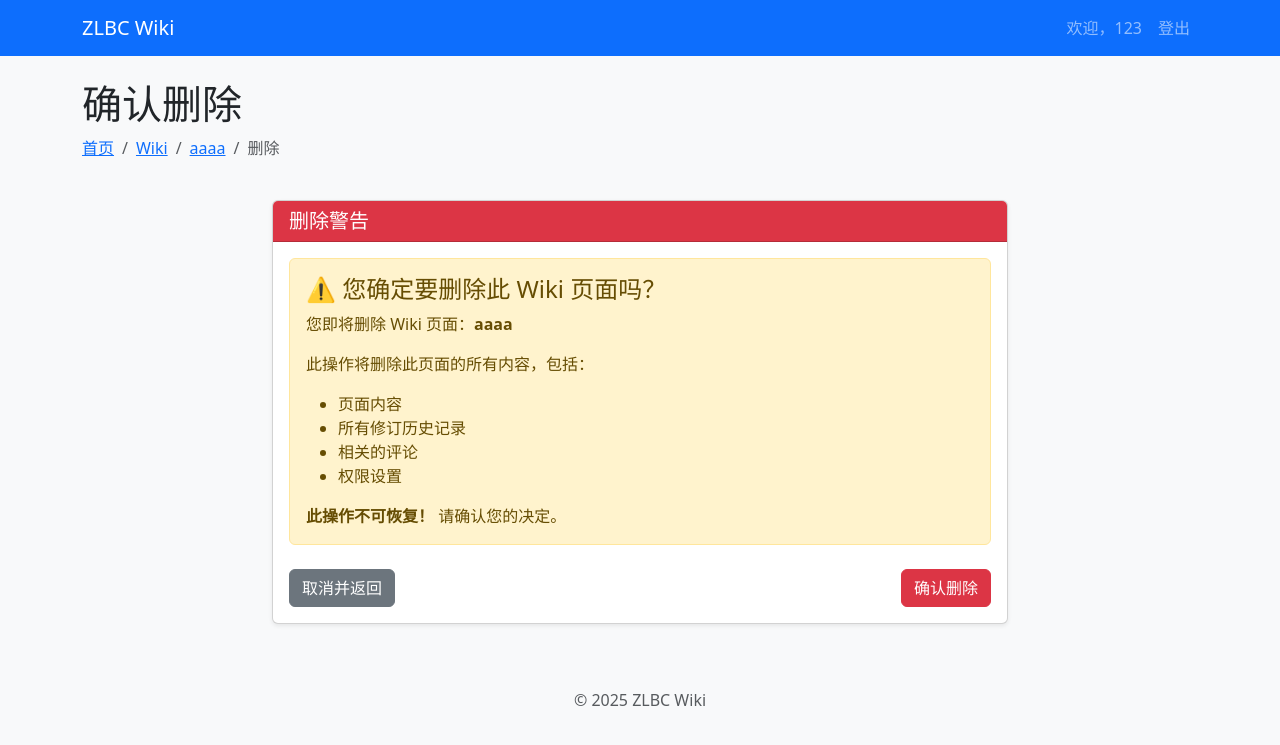
After one commit to yixinBC/zlbcwiki, a Django app: page /wiki/3/delete/ in a window 1280 px wide. The commit adds this page. Shown: the top 745 px of the page. Run offline with Django 5.2, Linux system fonts and the light colour scheme; a user stored in the database is signed in; data comes from the database, SQL or seed files in the repository; both versions use the stored data as it was after the commit; some libraries are stand-ins or nearby versions.

Commit message:
添加 Wiki 删除功能，包括删除确认页面和相关视图逻辑；更新 URL 配置以支持删除操作

```diff
--- /dev/null
+++ b/zlbcwiki/templates/wiki/delete_confirm.html
@@ -0,0 +1,63 @@
+{% extends "base.html" %}
+
+{% block title %}确认删除 - {{ wiki.title }} - ZLBC Wiki{% endblock %}
+
+{% block content %}
+<div class="container">
+    <div class="row mb-4">
+        <div class="col">
+            <h1 class="display-6">确认删除</h1>
+            <nav aria-label="breadcrumb">
+                <ol class="breadcrumb">
+                    <li class="breadcrumb-item"><a href="{% url 'index' %}">首页</a></li>
+                    <li class="breadcrumb-item"><a href="{% url 'wiki_list' %}">Wiki</a></li>
+                    <li class="breadcrumb-item"><a href="{% url 'wiki_detail' slug=wiki.slug %}">{{ wiki.title }}</a>
+                    </li>
+                    <li class="breadcrumb-item active">删除</li>
+                </ol>
+            </nav>
+        </div>
+    </div>
+
+    <div class="row justify-content-center">
+        <div class="col-md-8">
+            <div class="card shadow-sm">
+                <div class="card-header bg-danger text-white">
+                    <h5 class="mb-0">删除警告</h5>
+                </div>
+                <div class="card-body">
+                    <div class="alert alert-warning">
+                        <h4 class="alert-heading">⚠️ 您确定要删除此 Wiki 页面吗？</h4>
+                        <p>您即将删除 Wiki 页面：<strong>{{ wiki.title }}</strong></p>
+                        <p>此操作将删除此页面的所有内容，包括：</p>
+                        <ul>
+                            <li>页面内容</li>
+                            <li>所有修订历史记录</li>
+                            <li>相关的评论</li>
+                            <li>权限设置</li>
+                        </ul>
+                        <p class="mb-0"><strong>此操作不可恢复！</strong> 请确认您的决定。</p>
+                    </div>
+
+                    <form method="post">
+                        {% csrf_token %}
+                        <div class="d-flex justify-content-between mt-4">
+                            <a href="{% url 'wiki_detail' slug=wiki.slug %}" class="btn btn-secondary">
+                                <i class="bi bi-arrow-left"></i> 取消并返回
+                            </a>
+                            <button type="submit" class="btn btn-danger">
+                                <i class="bi bi-trash"></i> 确认删除
+                            </button>
+                        </div>
+                    </form>
+                </div>
+            </div>
+        </div>
+    </div>
+</div>
+{% endblock %}
+
+{% block extra_js %}
+<!-- Bootstrap Icons -->
+<link rel="stylesheet" href="https://cdn.jsdelivr.net/npm/bootstrap-icons@1.11.1/font/bootstrap-icons.css">
+{% endblock %}
--- a/zlbcwiki/templates/wiki/detail.html
+++ b/zlbcwiki/templates/wiki/detail.html
@@ -48,6 +48,9 @@
                         {% if has_edit_permission %}
                         <a href="{% url 'edit_wiki' wiki_id=wiki.id %}" class="btn btn-outline-primary">
                             <i class="bi bi-pencil"></i> 编辑
+                        </a>
+                        <a href="{% url 'delete_wiki' wiki_id=wiki.id %}" class="btn btn-outline-danger">
+                            <i class="bi bi-trash"></i> 删除
                         </a>
                         {% endif %}
                     </div>
--- a/zlbcwiki/wiki/views.py
+++ b/zlbcwiki/wiki/views.py
@@ -7,7 +7,7 @@ from django.contrib.auth.forms import UserCreationForm
 from django.core.paginator import Paginator
 from django.db import models
 from django.forms import ModelForm
-from django.http import HttpResponse, JsonResponse
+from django.http import JsonResponse
 from django.shortcuts import get_object_or_404, redirect, render
 
 from .models import Wiki, WikiImage, WikiPermission, WikiTag, WikiCategory, WikiComment
@@ -21,29 +21,35 @@ class WikiForm(ModelForm):
         model = Wiki
         fields = ["title", "slug", "content", "category", "tags"]
         widgets = {
-            'title': forms.TextInput(attrs={'class': 'form-control', 'placeholder': '输入Wiki标题'}),
-            'slug': forms.TextInput(attrs={'class': 'form-control', 'placeholder': '输入URL别名'}),
-            'content': forms.Textarea(attrs={'class': 'form-control', 'rows': 15}),
-            'category': forms.Select(attrs={'class': 'form-select'}),
-            'tags': forms.SelectMultiple(attrs={'class': 'form-select', 'size': '5'}),
+            "title": forms.TextInput(
+                attrs={"class": "form-control", "placeholder": "输入Wiki标题"}
+            ),
+            "slug": forms.TextInput(
+                attrs={"class": "form-control", "placeholder": "输入URL别名"}
+            ),
+            "content": forms.Textarea(attrs={"class": "form-control", "rows": 15}),
+            "category": forms.Select(attrs={"class": "form-select"}),
+            "tags": forms.SelectMultiple(attrs={"class": "form-select", "size": "5"}),
         }
 
         def __init__(self, *args, **kwargs):
             super().__init__(*args, **kwargs)
             # Add empty label for category field
-            self.fields['category'].empty_label = "请选择分类"
+            self.fields["category"].empty_label = "请选择分类"
 
             # Check if categories exist, if not, add a warning
             if not WikiCategory.objects.exists():
-                self.fields['category'].help_text = "请先创建至少一个分类"
+                self.fields["category"].help_text = "请先创建至少一个分类"
 
             # Check if tags exist, if not, add a warning
             if not WikiTag.objects.exists():
-                self.fields['tags'].help_text = "请先创建至少一个标签"
+                self.fields["tags"].help_text = "请先创建至少一个标签"
 
 
 def index(request):
-    recent_wikis = Wiki.objects.all().order_by("-updated_at")[:10]  # 获取最近更新的几个Wiki
+    recent_wikis = Wiki.objects.all().order_by("-updated_at")[
+        :10
+    ]  # 获取最近更新的几个Wiki
     categories = WikiCategory.objects.all()  # 获取所有分类
     popular_tags = WikiTag.objects.all()
     stats = {
@@ -51,12 +57,16 @@ def index(request):
         "total_categories": WikiCategory.objects.count(),
         "total_tags": WikiTag.objects.count(),
     }
-    return render(request, "wiki/index.html", {
-        "recent_wikis": recent_wikis,
-        "categories": categories,
-        "popular_tags": popular_tags,
-        "stats": stats,
-    })
+    return render(
+        request,
+        "wiki/index.html",
+        {
+            "recent_wikis": recent_wikis,
+            "categories": categories,
+            "popular_tags": popular_tags,
+            "stats": stats,
+        },
+    )
 
 
 def register(request):
@@ -194,6 +204,36 @@ def edit_wiki(request, wiki_id):
 
 
 @login_required
+def delete_wiki(request, wiki_id):
+    """删除 Wiki 页面"""
+    wiki = get_object_or_404(Wiki, id=wiki_id)
+
+    # 检查权限：只有创建者、超级用户或有管理权限的用户可以删除
+    if not (
+        request.user.is_superuser
+        or wiki.creator == request.user
+        or WikiPermission.objects.filter(
+            wiki=wiki, user=request.user, permission="admin"
+        ).exists()
+    ):
+        messages.error(request, "您没有权限删除此 Wiki 页面")
+        return redirect("wiki_detail", slug=wiki.slug)
+
+    if request.method == "POST":
+        # 获取相关数据以便在删除后使用
+        title = wiki.title
+
+        # 先删除与该 Wiki 相关的所有数据
+        wiki.delete()
+
+        messages.success(request, f"Wiki '{title}' 已成功删除")
+        return redirect("wiki_list")  # 删除后重定向到 Wiki 列表
+
+    # GET 请求显示确认页面
+    return render(request, "wiki/delete_confirm.html", {"wiki": wiki})
+
+
+@login_required
 def upload_wiki_image(request):
     if request.method == "POST" and request.FILES.get("image"):
         wiki_id = request.POST.get("wiki_id")
--- a/zlbcwiki/zlbcwiki/urls.py
+++ b/zlbcwiki/zlbcwiki/urls.py
@@ -32,6 +32,7 @@ urlpatterns = [
     path("wiki/<slug:slug>/", wiki_views.wiki_detail, name="wiki_detail"),
     path("wiki/<int:wiki_id>/comment/", wiki_views.add_comment, name="add_comment"),
     path("wiki/<int:wiki_id>/edit/", wiki_views.edit_wiki, name="edit_wiki"),
+    path("wiki/<int:wiki_id>/delete/", wiki_views.delete_wiki, name="delete_wiki"),
     path(
         "wiki/<int:wiki_id>/history/", wiki_views.view_wiki_history, name="wiki_history"
     ),
@@ -45,6 +46,7 @@ urlpatterns = [
         wiki_views.wiki_compare_revisions,
         name="wiki_compare",
     ),
+    path("wiki/upload-image/", wiki_views.upload_wiki_image, name="wiki_upload_image"),
 ]
 
 if settings.DEBUG:
```
Also changed, not shown: zlbcwiki/templates/wiki/edit.html (+14 -14 lines), zlbcwiki/db.sqlite3.
